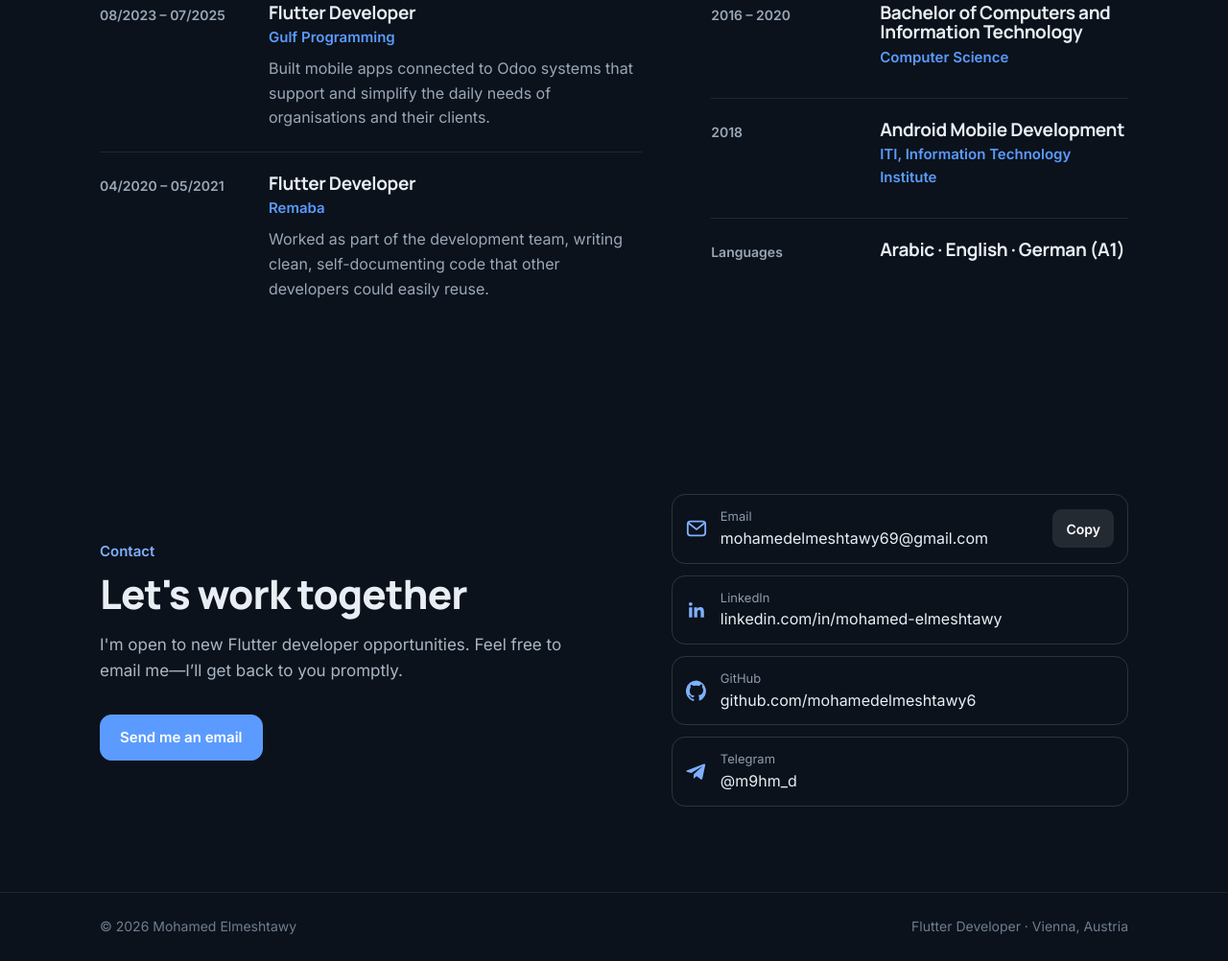
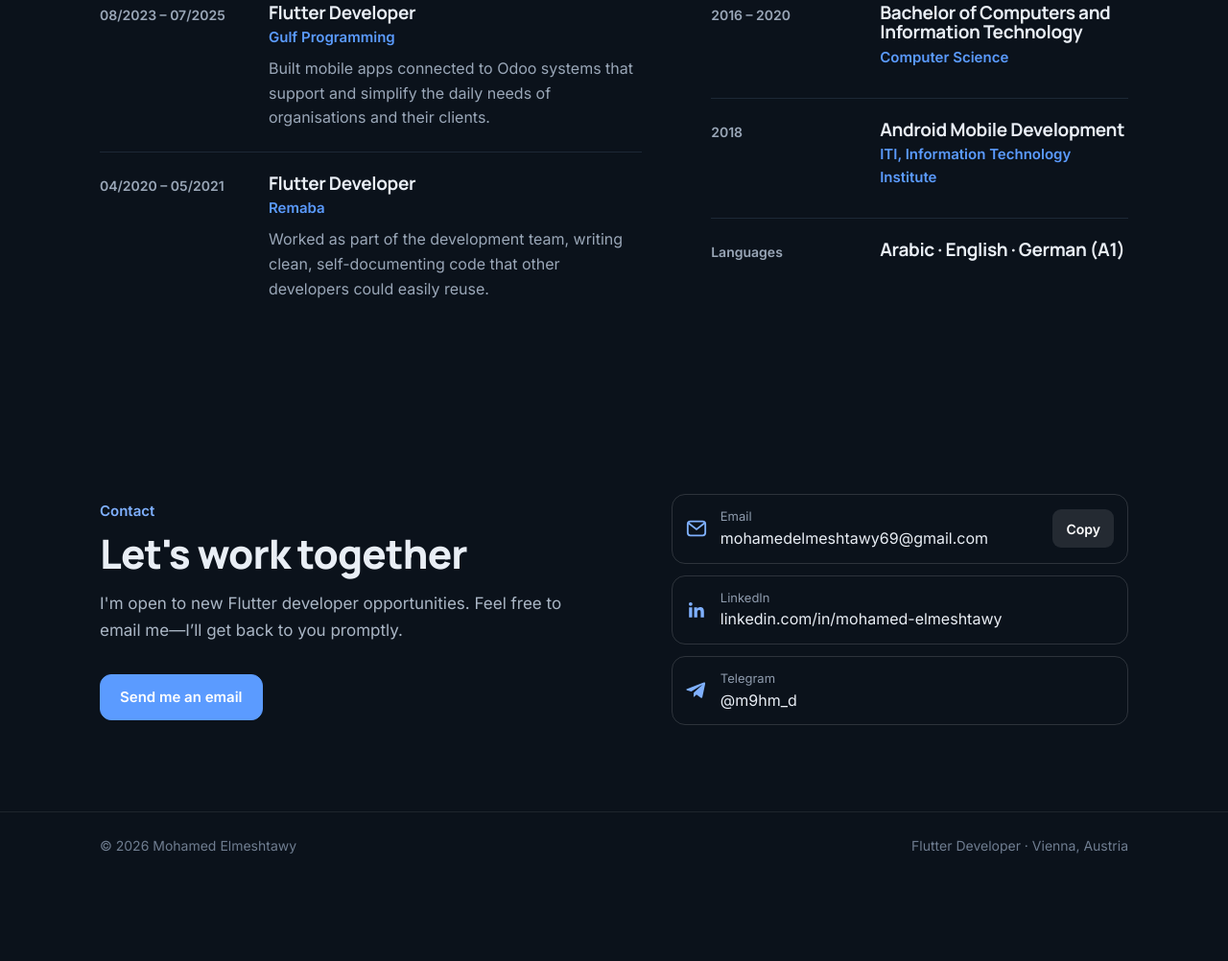
Before and after one commit to mohamedelmeshtawy6/mohamedelmeshtawy6.github.io, a plain HTML site: page index.html in a window 1280 px wide. Shown: the part 3200-4202 px from the top of the page at 96% size. After the commit the page ends 4117 px from the top, so only its background shows below. Drawn offline with Linux system fonts and the light colour scheme.

Commit message:
Add files via upload

```diff
--- a/index.html
+++ b/index.html
@@ -216,7 +216,6 @@ footer .wrap{display:flex;flex-wrap:wrap;justify-content:space-between;gap:8px;p
       <div class="rows">
         <div class="row"><a class="mail" href="mailto:mohamedelmeshtawy69@gmail.com?subject=Flutter%20Developer%20opportunity" data-mail><svg viewBox="0 0 24 24" fill="none" stroke="currentColor" stroke-width="2" aria-hidden="true"><rect x="2" y="4" width="20" height="16" rx="3"/><path d="m3 6 9 7 9-7"/></svg><div><small>Email</small><span class="addr">mohamedelmeshtawy69@gmail.com</span></div></a><button class="copy" id="copy">Copy</button></div>
         <a class="row" href="https://www.linkedin.com/in/mohamed-elmeshtawy/" target="_blank" rel="noopener"><svg viewBox="0 0 24 24" fill="currentColor" aria-hidden="true"><path d="M20.4 20.5h-3.6v-5.6c0-1.3 0-3-1.8-3s-2.1 1.4-2.1 2.9v5.7H9.3V9h3.4v1.6h.1c.5-.9 1.6-1.8 3.4-1.8 3.6 0 4.3 2.4 4.3 5.5v6.2zM5.3 7.4a2.1 2.1 0 1 1 0-4.2 2.1 2.1 0 0 1 0 4.2zM7.1 20.5H3.5V9h3.6v11.5z"/></svg><div><small>LinkedIn</small>linkedin.com/in/mohamed-elmeshtawy</div></a>
-        <a class="row" href="https://github.com/mohamedelmeshtawy6" target="_blank" rel="noopener"><svg viewBox="0 0 24 24" fill="currentColor" aria-hidden="true"><path d="M12 .5a12 12 0 0 0-3.8 23.4c.6.1.8-.3.8-.6v-2c-3.3.7-4-1.6-4-1.6-.6-1.4-1.4-1.8-1.4-1.8-1-.7.1-.7.1-.7 1.2.1 1.8 1.2 1.8 1.2 1 1.8 2.8 1.3 3.5 1 .1-.8.4-1.3.7-1.6-2.7-.3-5.5-1.3-5.5-5.9 0-1.3.5-2.4 1.2-3.2-.1-.3-.5-1.5.1-3.2 0 0 1-.3 3.3 1.2a11.5 11.5 0 0 1 6 0C17.3 4.7 18.3 5 18.3 5c.7 1.7.2 2.9.1 3.2.8.8 1.2 1.9 1.2 3.2 0 4.6-2.8 5.6-5.5 5.9.4.4.8 1.1.8 2.2v3.3c0 .3.2.7.8.6A12 12 0 0 0 12 .5z"/></svg><div><small>GitHub</small>github.com/mohamedelmeshtawy6</div></a>
         <a class="row" href="https://t.me/m9hm_d" target="_blank" rel="noopener"><svg viewBox="0 0 24 24" fill="currentColor" aria-hidden="true"><path d="M21.9 4.3 18.7 19.4c-.2 1.1-.9 1.3-1.8.8l-4.9-3.6-2.4 2.3c-.3.3-.5.5-1 .5l.3-5 9.2-8.3c.4-.4-.1-.6-.6-.2L6.1 13.1 1.2 11.6c-1.1-.3-1.1-1 .2-1.5L20.4 2.8c.9-.3 1.7.2 1.5 1.5z"/></svg><div><small>Telegram</small>@m9hm_d</div></a>
       </div>
     </div>
```
